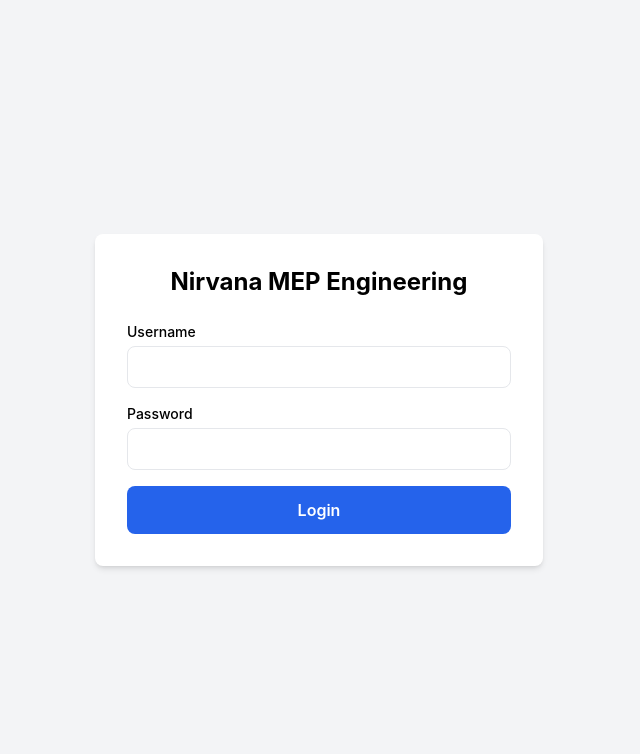
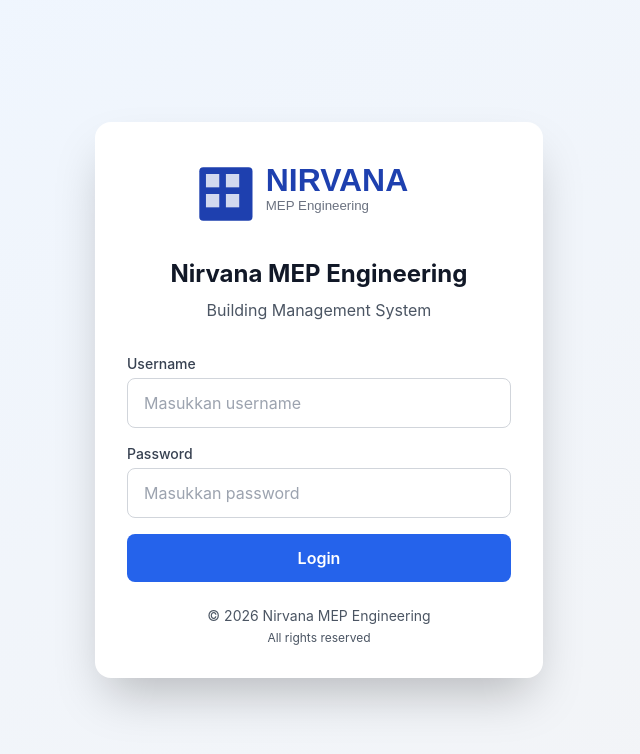
Before and after one commit to heykel1996/nirvana-app, a React (Vite) app: page /login in a window 1280 px wide. Shown: the top 754 px of the page, without its empty margins (321-961 px from the left). Built offline with nearby package versions, Linux system fonts and the light colour scheme.

Commit message:
Fix: Database schema, routes, and frontend issues

```diff
--- a/src/components/Sidebar.jsx
+++ b/src/components/Sidebar.jsx
@@ -1,105 +1,83 @@
 import { useState } from 'react';
-import { Link, useLocation, useNavigate } from 'react-router-dom';
+import { Link, useLocation } from 'react-router-dom';
+import logo from '../assets/logo.svg'; // Import logo
 
 const Sidebar = () => {
   const location = useLocation();
-  const navigate = useNavigate();
   const [collapsed, setCollapsed] = useState(false);
 
-  const user = JSON.parse(localStorage.getItem('user') || '{}');
-
-  const handleLogout = () => {
-    localStorage.removeItem('token');
-    localStorage.removeItem('user');
-    navigate('/login');
-  };
-
   const menuItems = [
-    { path: '/dashboard', label: 'Dashboard', icon: '🏠' },
-    { path: '/lvmdp', label: 'LVMDP', icon: '⚡', subtitle: 'Panel Tegangan Rendah' },
-    { path: '/stp', label: 'STP', icon: '🌊', subtitle: 'Sewage Treatment Plant' },
-    { path: '/water-level', label: 'Water Log', icon: '💧', subtitle: 'Water Log Sheet' },
-    { path: '/genset-log', label: 'Genset Log', icon: '⚙️', subtitle: 'Log Sheet Genset' },
-    { path: '/elektrikal', label: 'Electrical Log', icon: '🔌', subtitle: 'Electrical Log Sheet' },
-    { path: '/check-sheets', label: 'Check Sheets', icon: '📋', subtitle: 'Building Equipment' },
-    { path: '/photo-documentation', label: 'Photo Docs', icon: '📷', subtitle: 'Photo Documentation' },
-    { path: '/shift-handover', label: 'Shift Handover', icon: '🔄', subtitle: 'Serah Terima Shift' },
-    { path: '/reports', label: 'Reports', icon: '📊', subtitle: 'Laporan' },
+    { path: '/dashboard', label: 'Dashboard', icon: '📊' },
+    { path: '/lvmdp', label: 'LVMDP', icon: '⚡', sublabel: 'Panel Tegangan Rendah' },
+    { path: '/stp', label: 'STP', icon: '🌊', sublabel: 'Sewage Treatment Plant' },
+    { path: '/water-log', label: 'Water Log', icon: '💧', sublabel: 'Water Log Sheet' },
+    { path: '/genset-log', label: 'Genset Log', icon: '⚙️', sublabel: 'Log Sheet Genset' },
+    { path: '/electrical-log', label: 'Electrical Log', icon: '🔌', sublabel: 'Electrical Log Sheet' },
+    { path: '/check-sheets', label: 'Check Sheets', icon: '📋', sublabel: 'Building Equipment' },
+    { path: '/photo-docs', label: 'Photo Docs', icon: '📷', sublabel: 'Photo Documentation' },
+    { path: '/shift-handover', label: 'Shift Handover', icon: '🔄', sublabel: 'Serah Terima Shift' },
+    { path: '/reports', label: 'Reports', icon: '📈', sublabel: 'Laporan' }
   ];
 
   const isActive = (path) => location.pathname === path;
 
   return (
-    <div className={`fixed left-0 top-0 h-screen bg-gradient-to-b from-slate-900 to-slate-800 text-white transition-all duration-300 ${collapsed ? 'w-20' : 'w-64'} flex flex-col shadow-2xl z-50`}>
-      {/* Logo */}
-      <div className="p-4 border-b border-slate-700">
+    <div className={`bg-gray-900 text-white transition-all duration-300 ${collapsed ? 'w-20' : 'w-64'}`}>
+      {/* Logo Section */}
+      <div className="p-4 border-b border-gray-700 flex items-center justify-between">
+        {!collapsed && (
           <div className="flex items-center gap-3">
-          <div className="w-12 h-12 bg-gradient-to-br from-blue-500 to-blue-700 rounded-xl flex items-center justify-center shadow-lg">
-            <svg className="w-8 h-8 text-white" viewBox="0 0 24 24" fill="none" xmlns="http://www.w3.org/2000/svg">
-              <path d="M12 2L2 7L12 12L22 7L12 2Z" fill="currentColor" opacity="0.9"/>
-              <path d="M2 17L12 22L22 17" stroke="currentColor" strokeWidth="2" strokeLinecap="round" strokeLinejoin="round"/>
-              <path d="M2 12L12 17L22 12" stroke="currentColor" strokeWidth="2" strokeLinecap="round" strokeLinejoin="round"/>
-            </svg>
-          </div>
-          {!collapsed && (
-            <div>
-              <h1 className="font-bold text-lg">NIRVANA</h1>
-              <p className="text-xs text-blue-300">MEP Engineering</p>
+            <img src={logo} alt="Nirvana MEP" className="h-12 w-auto" />
           </div>
         )}
-        </div>
+        <button
+          onClick={() => setCollapsed(!collapsed)}
+          className="p-2 rounded-lg hover:bg-gray-800 transition"
+        >
+          {collapsed ? '→' : '←'}
+        </button>
       </div>
 
       {/* User Info */}
-      {!collapsed && user.username && (
-        <div className="px-4 py-3 bg-slate-800/50 border-b border-slate-700">
-          <p className="text-sm font-medium text-white">{user.full_name || user.username}</p>
-          <p className="text-xs text-slate-400 capitalize">{user.role}</p>
+      {!collapsed && (
+        <div className="p-4 border-b border-gray-700">
+          <p className="font-semibold text-sm">Nirvana Residence</p>
+          <p className="text-xs text-gray-400">Engineer</p>
         </div>
       )}
 
       {/* Menu Items */}
-      <nav className="flex-1 overflow-y-auto py-4 px-2">
-        <ul className="space-y-1">
+      <nav className="p-4 space-y-2">
         {menuItems.map((item) => (
-            <li key={item.path}>
           <Link
+            key={item.path}
             to={item.path}
-                className={`flex items-center gap-3 px-3 py-3 rounded-lg transition-all ${
+            className={`flex items-start gap-3 px-3 py-2 rounded-lg transition-all ${
               isActive(item.path)
-                    ? 'bg-gradient-to-r from-blue-600 to-blue-700 shadow-lg'
-                    : 'hover:bg-slate-700/50'
+                ? 'bg-blue-600 text-white'
+                : 'hover:bg-gray-800 text-gray-300'
             }`}
           >
             <span className="text-xl">{item.icon}</span>
             {!collapsed && (
               <div className="flex-1">
-                    <p className="font-medium text-sm">{item.label}</p>
-                    {item.subtitle && (
-                      <p className="text-xs text-slate-400">{item.subtitle}</p>
+                <p className="text-sm font-medium">{item.label}</p>
+                {item.sublabel && (
+                  <p className="text-xs text-gray-400">{item.sublabel}</p>
                 )}
               </div>
             )}
           </Link>
-            </li>
         ))}
-        </ul>
       </nav>
 
-      {/* Footer */}
-      <div className="p-4 border-t border-slate-700 space-y-2">
+      {/* Collapse Button */}
+      <div className="absolute bottom-0 left-0 right-0 p-4 border-t border-gray-700">
         <button
           onClick={() => setCollapsed(!collapsed)}
-          className="w-full px-3 py-2 rounded-lg bg-slate-700/50 hover:bg-slate-700 transition-colors text-sm"
+          className="w-full flex items-center justify-center gap-2 p-2 rounded-lg hover:bg-gray-800 transition"
         >
-          {collapsed ? '→' : '← Collapse'}
-        </button>
-        <button
-          onClick={handleLogout}
-          className="w-full px-3 py-2 rounded-lg bg-red-600 hover:bg-red-700 transition-colors text-sm font-medium flex items-center justify-center gap-2"
-        >
-          <span>🚪</span>
-          {!collapsed && <span>Logout</span>}
+          <span>{collapsed ? '→' : '← Collapse'}</span>
         </button>
       </div>
     </div>
--- a/src/pages/Login.jsx
+++ b/src/pages/Login.jsx
@@ -2,17 +2,17 @@ import { useState } from 'react';
 import { useNavigate } from 'react-router-dom';
 import axios from 'axios';
 import toast from 'react-hot-toast';
+import logo from '../assets/logo.svg';
 
-// HARDCODE URL AZURE
 const API_BASE_URL = 'https://nirvana-mep-api-ffa0h4hsbtdkeucv.southeastasia-01.azurewebsites.net';
 
 const Login = () => {
+  const navigate = useNavigate();
   const [formData, setFormData] = useState({
     username: '',
     password: ''
   });
   const [loading, setLoading] = useState(false);
-  const navigate = useNavigate();
 
   const handleChange = (e) => {
     setFormData({
@@ -26,22 +26,15 @@ const Login = () => {
     setLoading(true);
 
     try {
-      console.log('Attempting login to:', `${API_BASE_URL}/api/auth/login`);
-
       const response = await axios.post(
         `${API_BASE_URL}/api/auth/login`,
         formData,
         {
-          headers: {
-            'Content-Type': 'application/json'
-          }
+          headers: { 'Content-Type': 'application/json' }
         }
       );
 
-      console.log('Login response:', response.data);
-
       if (response.data && response.data.success) {
-        // Simpan token dan user info
         localStorage.setItem('token', response.data.token);
         localStorage.setItem('user', JSON.stringify(response.data.user));
 
@@ -52,48 +45,69 @@ const Login = () => {
       }
     } catch (error) {
       console.error('Login error:', error);
-      console.error('Response:', error.response?.data);
-      toast.error(error.response?.data?.message || 'Login gagal. Periksa username dan password.');
+      toast.error('Username atau password salah');
     } finally {
       setLoading(false);
     }
   };
 
   return (
-    <div className="min-h-screen flex items-center justify-center bg-gray-100">
-      <div className="bg-white p-8 rounded-lg shadow-md w-full max-w-md">
-        <h1 className="text-2xl font-bold mb-6 text-center">Nirvana MEP Engineering</h1>
+    <div className="min-h-screen flex items-center justify-center bg-gradient-to-br from-blue-50 to-gray-100">
+      <div className="bg-white p-8 rounded-2xl shadow-2xl w-full max-w-md">
+        {/* Logo */}
+        <div className="flex justify-center mb-6">
+          <img src={logo} alt="Nirvana MEP Engineering" className="h-20 w-auto" />
+        </div>
+
+        <h1 className="text-2xl font-bold text-center text-gray-900 mb-2">
+          Nirvana MEP Engineering
+        </h1>
+        <p className="text-center text-gray-600 mb-8">
+          Building Management System
+        </p>
+
         <form onSubmit={handleSubmit} className="space-y-4">
           <div>
-            <label className="block text-sm font-medium mb-1">Username</label>
+            <label className="block text-sm font-medium text-gray-700 mb-1">
+              Username
+            </label>
             <input
               type="text"
               name="username"
               value={formData.username}
               onChange={handleChange}
-              className="w-full border rounded-lg px-3 py-2"
+              className="w-full border border-gray-300 rounded-lg px-4 py-3 focus:ring-2 focus:ring-blue-500 focus:border-transparent"
+              placeholder="Masukkan username"
               required
             />
           </div>
           <div>
-            <label className="block text-sm font-medium mb-1">Password</label>
+            <label className="block text-sm font-medium text-gray-700 mb-1">
+              Password
+            </label>
             <input
               type="password"
               name="password"
               value={formData.password}
               onChange={handleChange}
-              className="w-full border rounded-lg px-3 py-2"
+              className="w-full border border-gray-300 rounded-lg px-4 py-3 focus:ring-2 focus:ring-blue-500 focus:border-transparent"
+              placeholder="Masukkan password"
               required
             />
           </div>
           <button
             type="submit"
             disabled={loading}
-            className="w-full bg-blue-600 text-white py-3 rounded-lg font-semibold hover:bg-blue-700 disabled:opacity-50"
+            className="w-full bg-blue-600 text-white py-3 rounded-lg font-semibold hover:bg-blue-700 disabled:opacity-50 disabled:cursor-not-allowed transition-all"
           >
             {loading ? 'Logging in...' : 'Login'}
           </button>
         </form>
+
+        <div className="mt-6 text-center text-sm text-gray-600">
+          <p>© 2026 Nirvana MEP Engineering</p>
+          <p className="text-xs mt-1">All rights reserved</p>
+        </div>
       </div>
     </div>
   );
```
Also changed, not shown: src/assets/logo.svg (added). Lines whose indentation alone changed are shown as unchanged.
